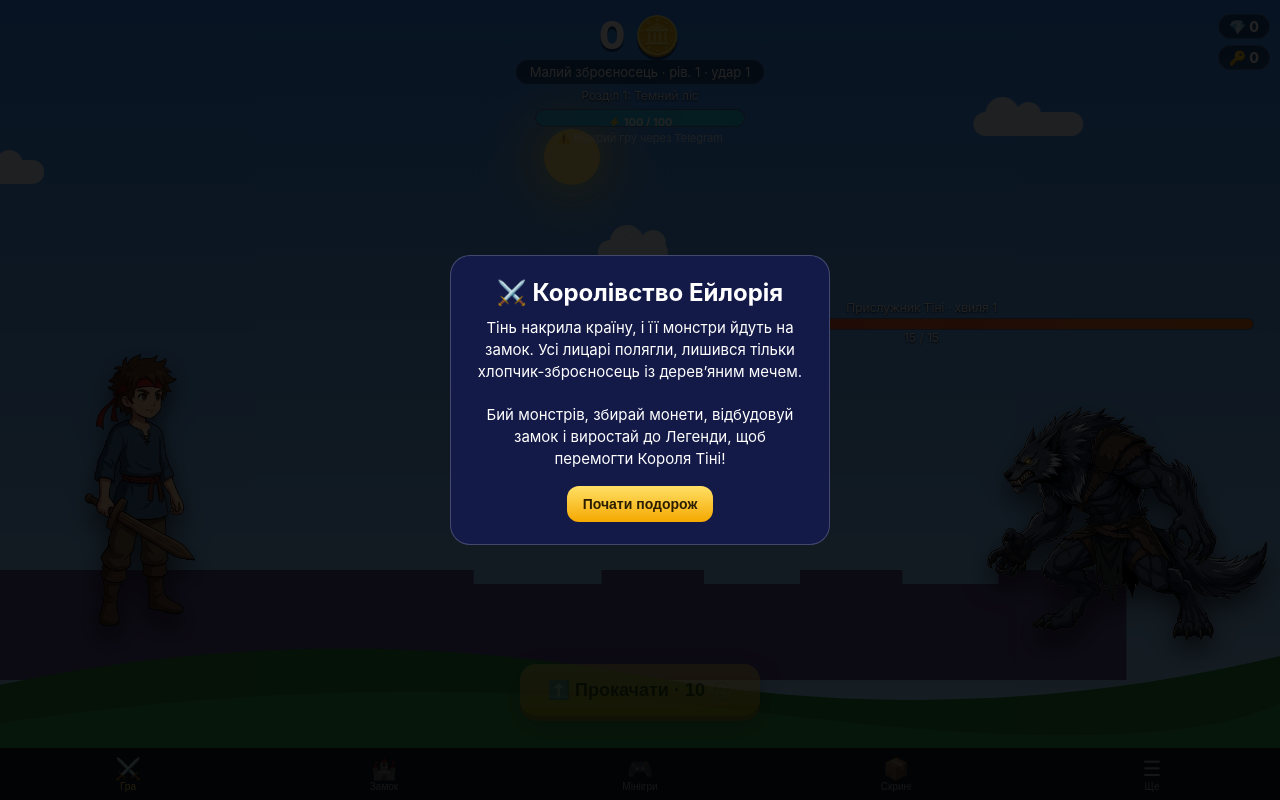
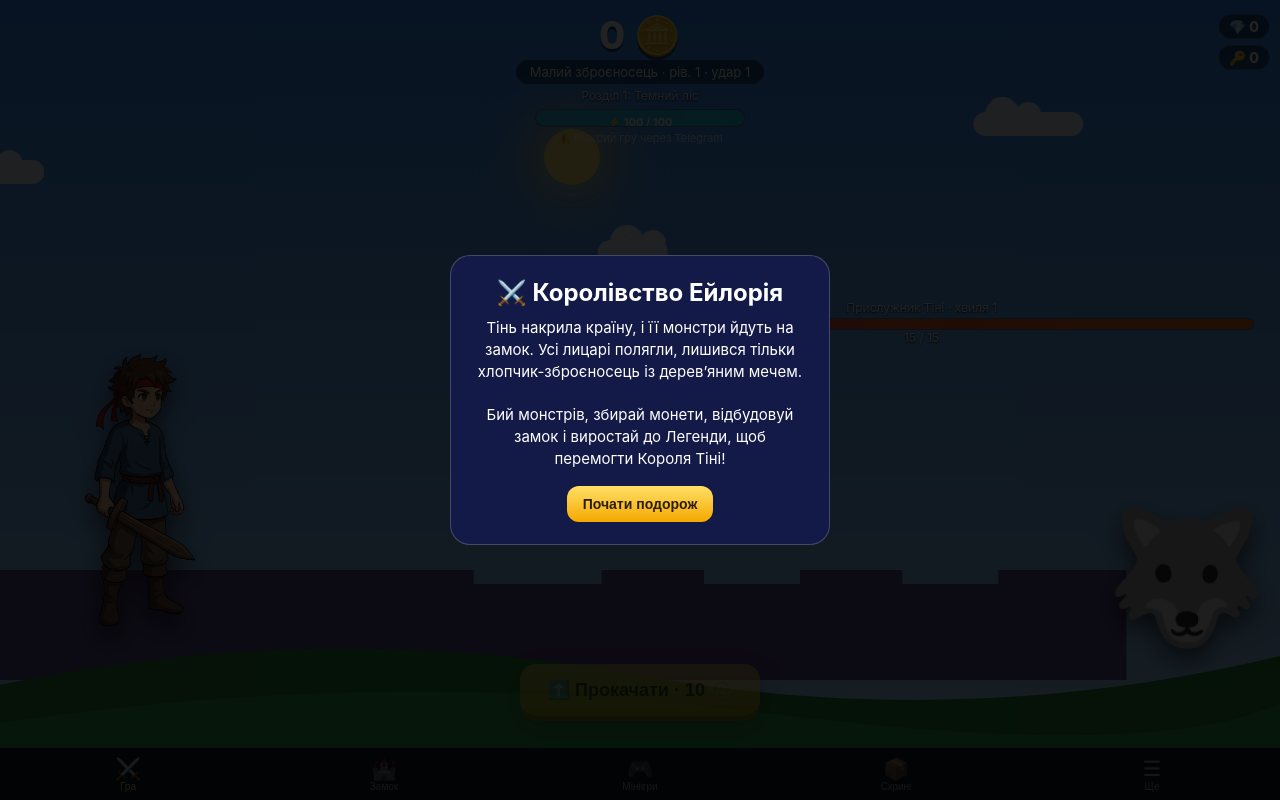
Before and after one commit to rikster625-boop/knight-clicker, a plain HTML site: page index.html in a window 1280 px wide. Drawn offline with Linux system fonts and the light colour scheme.

Commit message:
Update version and modify image loading logic

```diff
--- a/index.html
+++ b/index.html
@@ -111,7 +111,7 @@ body{font-family:-apple-system,Segoe UI,sans-serif;color:#fff;user-select:none;-
 </div></div>
 
 <script>
-const VER='8';
+const VER='14';
 const tg=window.Telegram&&Telegram.WebApp;
 const CHANNEL='ClickerHeroGameNews';
 const BOT='ClickerHeroGameBot';
@@ -354,13 +354,15 @@ function hero(){
 const IMG={};
 const HEROES=['hero_1','hero_2','hero_3','hero_4','hero_5'];
 const BOSSES=['boss_werewolf','boss_swamp_dragon','boss_skeleton_king','boss_fire_dragon','boss_shadow_king'];
-const FILES=HEROES.concat(BOSSES);
+const MINIONS=[0,1,2,3,4].map(c=>['goblin_'+(2*c+1),'mob_'+(2*c+1),'goblin_'+(2*c+2),'mob_'+(2*c+2)]);
+const FILES=HEROES.concat(BOSSES,[].concat(...MINIONS));
 function spr(n,fb){return IMG[n]?'<img src="'+n+'.png.PNG?v='+VER+'" alt="" draggable="false">':fb}
 function renderKnight(){$('kn').innerHTML=spr(HEROES[tier()],hero())}
 function updHP(){const mx=mhpMax();$('mbi').style.width=Math.max(0,s.mh/mx*100)+'%';$('mhp').textContent=fmt(Math.max(0,s.mh))+' / '+fmt(mx)}
 function renderMon(){
  const c=chap(),b=isBoss();$('mn').className=b?'boss':'';
- $('mn').innerHTML=spr(BOSSES[c],'<div class="em">'+(b?CH[c].bm:CH[c].m[(s.w-1)%4])+'</div>');
+ const k=(s.w-1)%4;
+ $('mn').innerHTML=b?spr(BOSSES[c],'<div class="em">'+CH[c].bm+'</div>'):spr(MINIONS[c][k],'<div class="em">'+CH[c].m[k]+'</div>');
  $('mname').textContent=(b?'👑 БОС: '+CH[c].b:'Прислужник Тіні')+' · хвиля '+s.w;updHP();
 }
 
@@ -562,9 +564,9 @@ if(r0.away&&r0.inc>=1)toast('Поки тебе не було, замок зар
 if(!s.intro)$('intro').classList.add('on');
 $('go').onclick=()=>{s.intro=1;save();$('intro').classList.remove('on')};
 
-Promise.all(FILES.map(n=>new Promise(r=>{
- const i=new Image();i.onload=()=>{IMG[n]=1;r()};i.onerror=()=>r();i.src=n+'.png.PNG?v='+VER;
-}))).then(()=>{renderKnight();renderMon()});
+FILES.forEach(n=>{
+ const i=new Image();i.onload=()=>{IMG[n]=1;renderKnight();renderMon()};i.src=n+'.png.PNG?v='+VER;
+});
 
 connectAccount();
 
```
